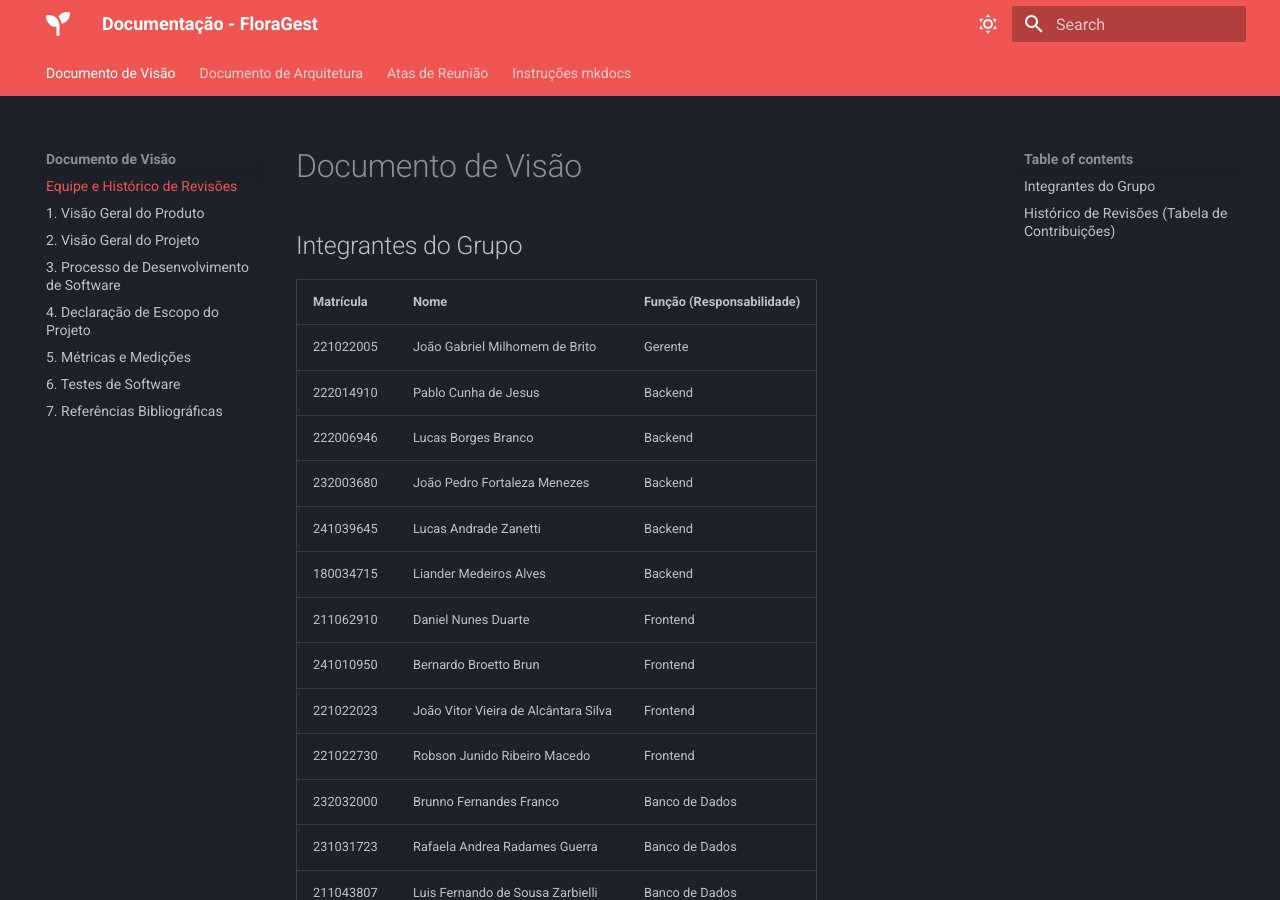
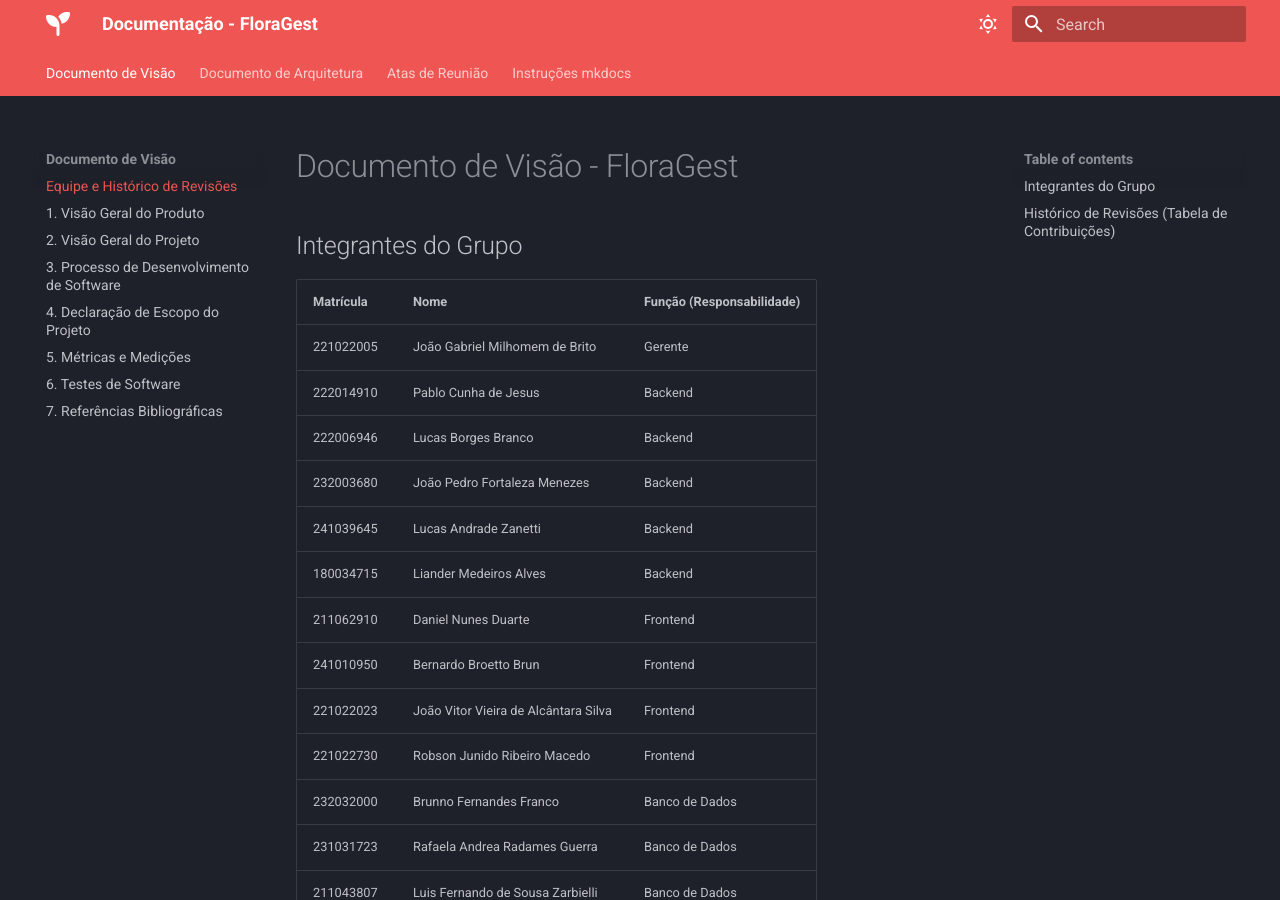
Before and after one commit to FGA0138-MDS-Ajax/2025.1-Jera, an MkDocs documentation site: the page built from docs/visao/index.md, in a window 1280 px wide and 900 px high. Built offline with MkDocs 1.6.1 and Material for MkDocs 9.7.7, drawn with Linux system fonts in a browser that asks for light colours.

Commit message:
Correção no nome

```diff
--- a/docs/visao/index.md
+++ b/docs/visao/index.md
@@ -1,4 +1,4 @@
-# Documento de Visão
+# Documento de Visão - FloraGest
 
 ## Integrantes do Grupo
 
```
